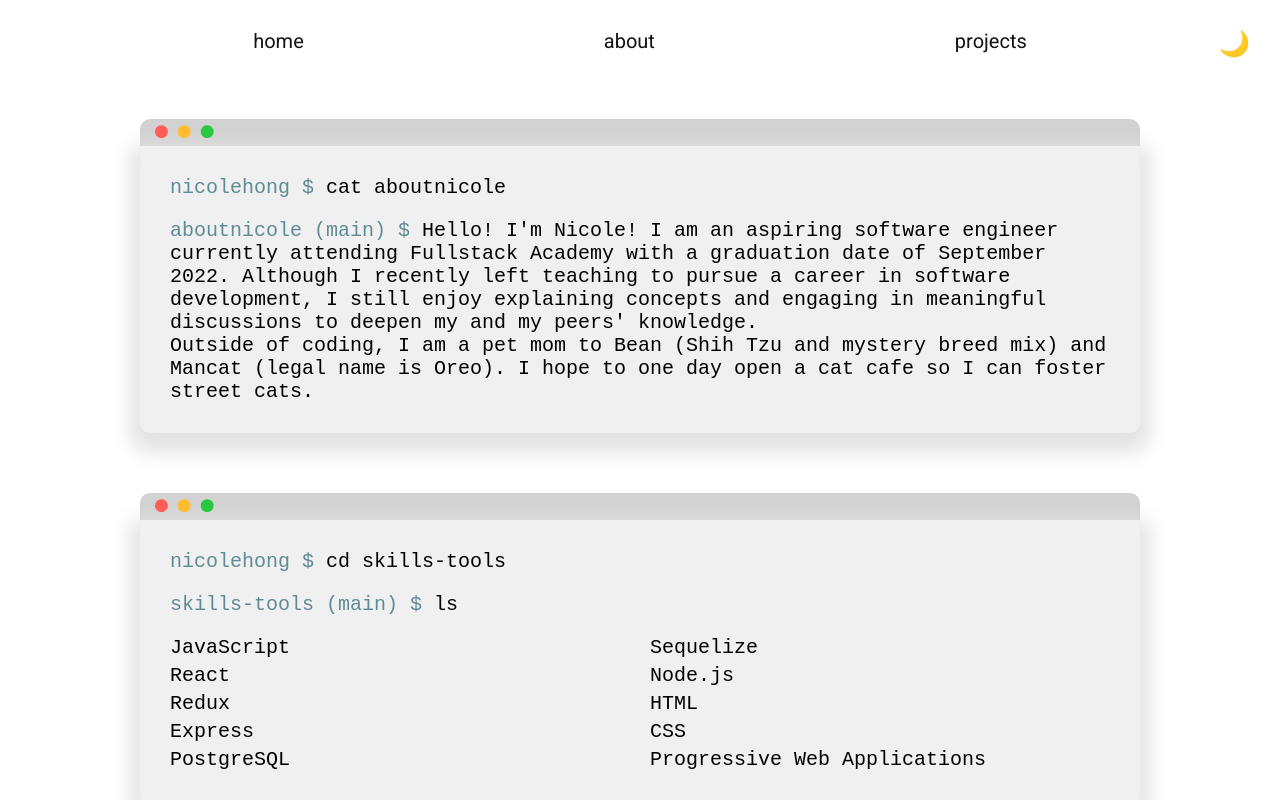
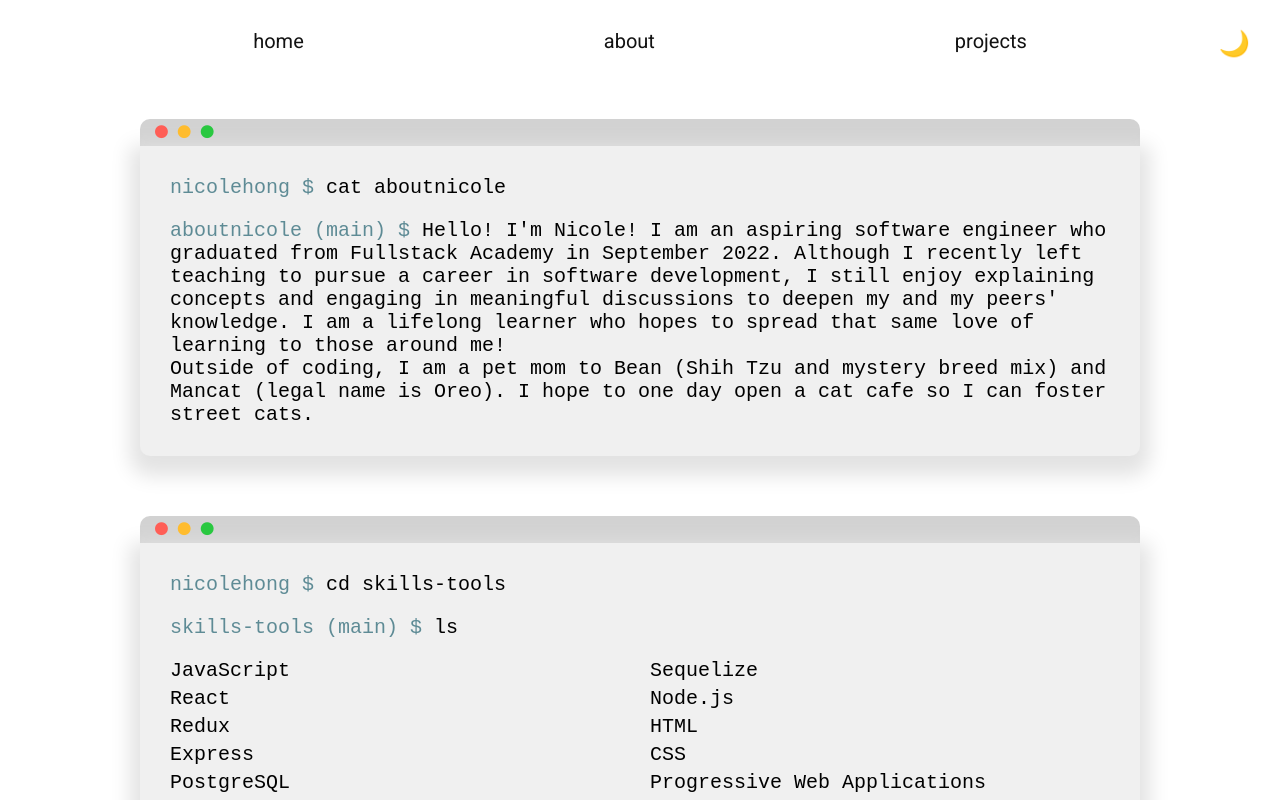
Before and after one commit to nickyjhong/js-portfolio, a React (Create React App) app: page /about in a window 1280 px wide. Shown: the top 800 px of the page. Built offline with nearby package versions, Linux system fonts and the light colour scheme.

Commit message:
edit about because I graduated from fullstack

```diff
--- a/src/components/About.js
+++ b/src/components/About.js
@@ -15,9 +15,9 @@ export default function About() {
         <p className="terminal-user">aboutnicole <span className="terminal-main">(main)</span> $
           <span className="terminal-text">
             {` Hello! I'm Nicole!
-            I am an aspiring software engineer currently attending Fullstack Academy with a graduation date of September 2022.
+            I am an aspiring software engineer who graduated from Fullstack Academy in September 2022.
             Although I recently left teaching to pursue a career in software development, I still enjoy explaining concepts and engaging in meaningful discussions to deepen
-            my and my peers' knowledge.
+            my and my peers' knowledge. I am a lifelong learner who hopes to spread that same love of learning to those around me!
             `}
             <br />
             {`Outside of coding, I am a pet mom to Bean (Shih Tzu and mystery breed mix) and Mancat (legal name is Oreo).
```
